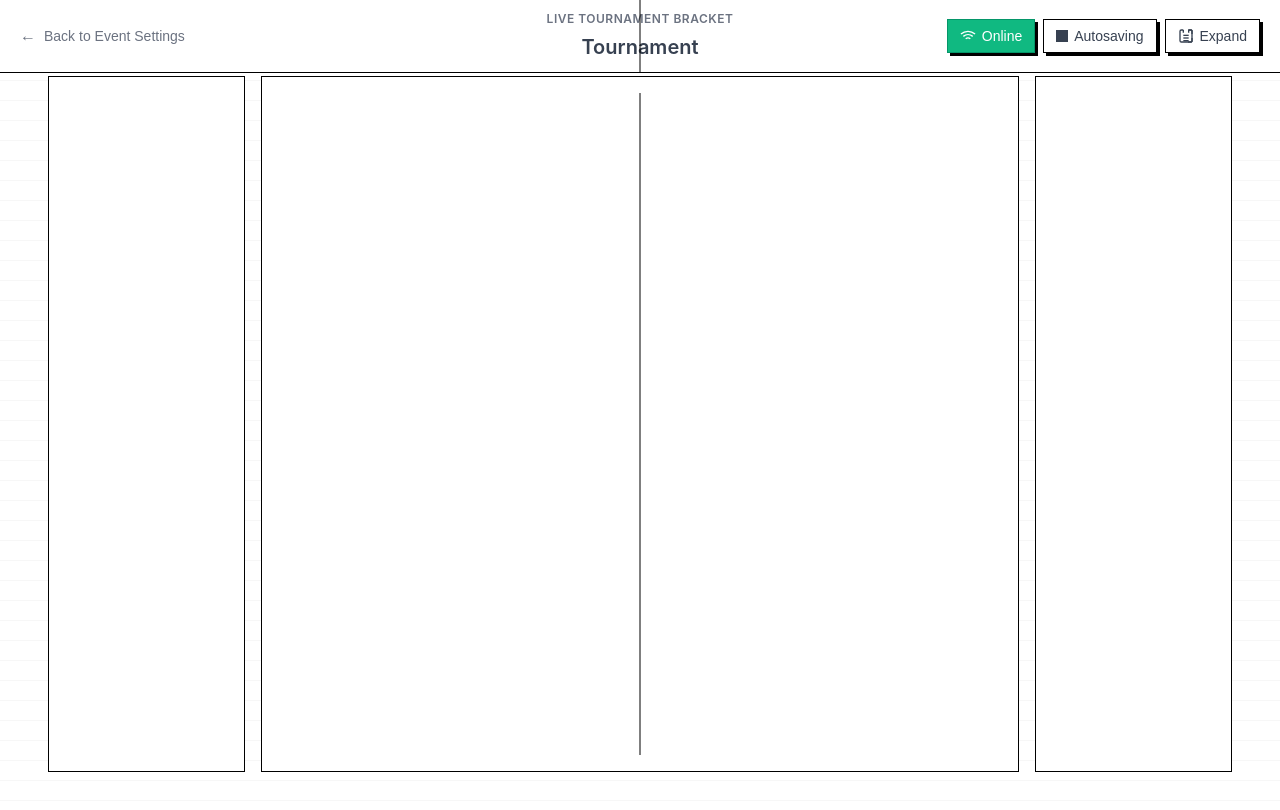
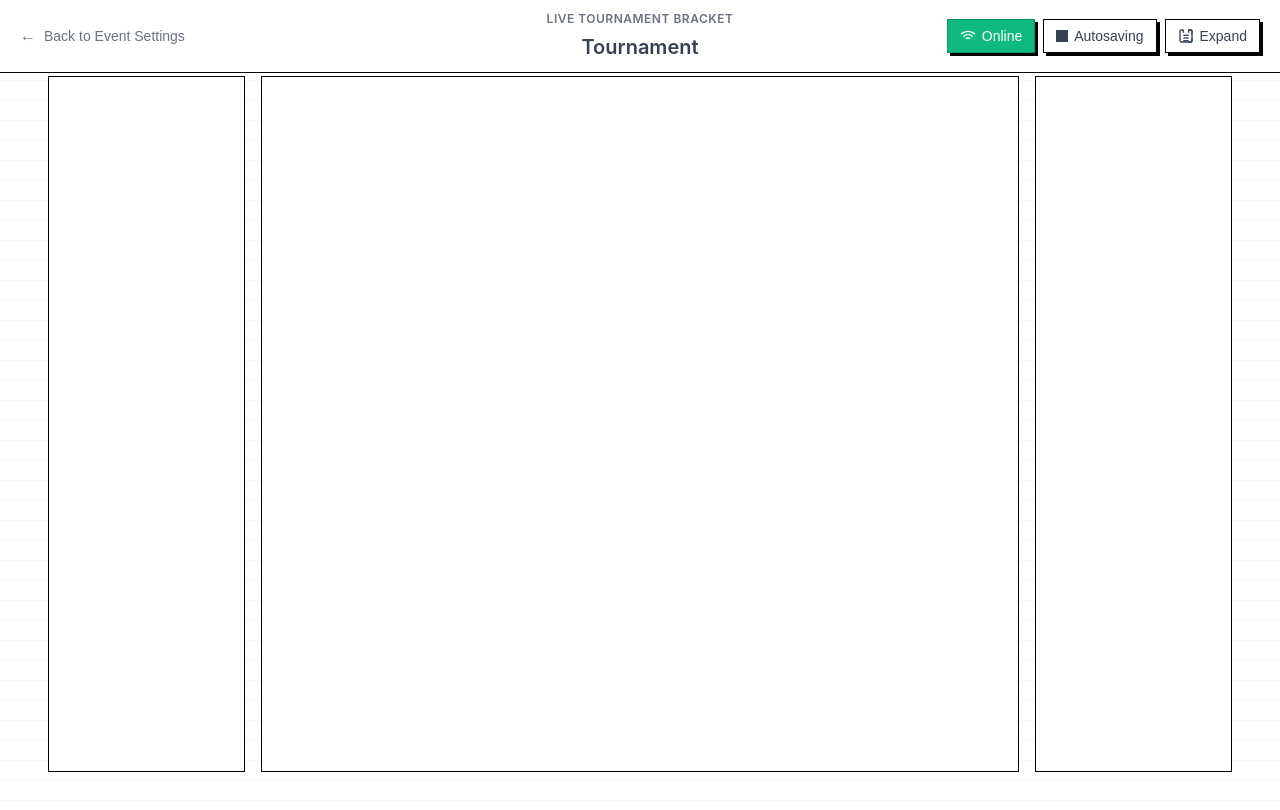
Before and after one commit to Shafiq-and-Company/boxd-events, a Next.js app: page /manage-tournament in a window 1280 px wide. Shown: the top 810 px of the page. Built offline with nearby package versions, Linux system fonts and the light colour scheme; no server answers.

Commit message:
replace TitleCard with TitlePanel in ManageTournament component; remove TitleCard and its associated styles for improved modularity and clarity

```diff
--- a/pages/manage-tournament/TitleCard.js
+++ b/pages/manage-tournament/TitlePanel.js
@@ -1,8 +1,8 @@
 import React from 'react';
 import { useRouter } from 'next/router';
-import styles from './TitleCard.module.css';
+import styles from './TitlePanel.module.css';
 
-const TitleCard = ({ title, eventData }) => {
+const TitlePanel = ({ title, eventData }) => {
   const router = useRouter();
 
   const handleBackClick = () => {
@@ -75,4 +75,4 @@ const TitleCard = ({ title, eventData }) => {
   );
 };
 
-export default TitleCard;
+export default TitlePanel;
--- a/pages/manage-tournament/TitleCard.module.css
+++ b/pages/manage-tournament/TitlePanel.module.css
@@ -20,18 +20,6 @@
   width: 100%;
   padding: 0 20px;
   height: 72px;
-  position: relative;
-}
-
-.headerContent::after {
-  content: '';
-  position: absolute;
-  top: 0;
-  bottom: 0;
-  left: 50%;
-  width: 1px;
-  background-color: #000000;
-  transform: translateX(-50%);
 }
 
 /* Navigation Section */
--- a/pages/manage-tournament/VisualizationPanel.module.css
+++ b/pages/manage-tournament/VisualizationPanel.module.css
@@ -14,16 +14,4 @@
   flex: 1;
   display: flex;
   flex-direction: column;
-  position: relative;
 }
-
-.panelContent::after {
-  content: '';
-  position: absolute;
-  top: 0;
-  bottom: 0;
-  left: 50%;
-  width: 1px;
-  background-color: #000000;
-  transform: translateX(-50%);
-}
--- a/pages/manage-tournament/index.js
+++ b/pages/manage-tournament/index.js
@@ -2,7 +2,7 @@ import React, { useState, useEffect } from 'react';
 import { useRouter } from 'next/router';
 import { supabase } from '../../lib/supabaseClient';
 import { useAuth } from '../../lib/AuthContext';
-import TitleCard from './TitleCard';
+import TitlePanel from './TitlePanel';
 import ConfigurationPanel from './ConfigurationPanel';
 import VisualizationPanel from './VisualizationPanel';
 import ScorekeepingPanel from './ScorekeepingPanel';
@@ -88,7 +88,7 @@ const ManageTournament = () => {
 
   return (
     <div>
-      <TitleCard title="Tournament Management" eventData={eventData} />
+      <TitlePanel title="Tournament Management" eventData={eventData} />
         <div style={{
           paddingTop: '30px',
           padding: '1rem',
```
